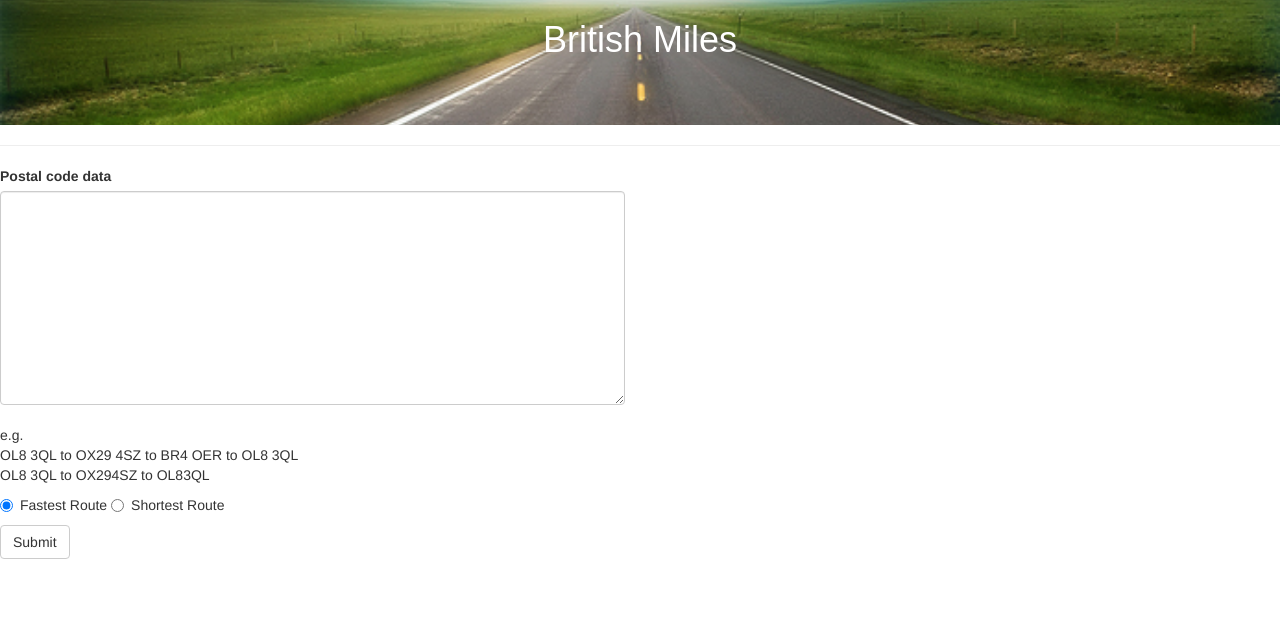
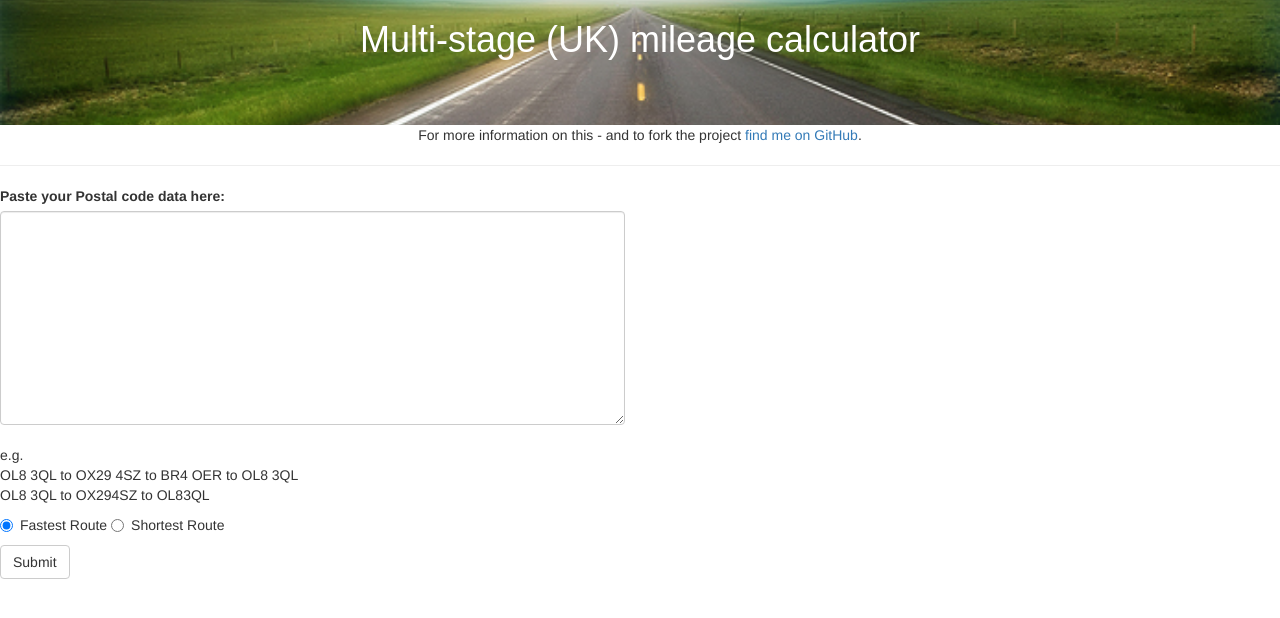
Before and after one commit to AceCentre/MileageCalculator, a Flask app: page / in a window 1280 px wide. Shown: the top 618 px of the page. Run offline with Flask 2, Linux system fonts and the light colour scheme; some libraries are stand-ins or nearby versions.

Commit message:
small changes to note github repo

```diff
--- a/templates/index.html
+++ b/templates/index.html
@@ -24,13 +24,17 @@ header {
 {% block content %}
 
   <header>
-          <h1 class="text-center" id="logo"> British Miles </h1>
+          <h1 class="text-center" id="logo">Multi-stage (UK) mileage calculator </h1>
   </header>
+  <p align='center'>
+For more information on this - and to fork the project <a href="https://github.com/ACECentre/MileageCalculator/#README">find me on GitHub</a>.
+</p>
+
 <hr>
 <div class="row">
       <div class="col-sm-6">
           <form action="/save" method="post" class="form" role="form">
-          <div class="form-group "><label class="control-label" for="postal_code_data">Postal code data</label>
+          <div class="form-group "><label class="control-label" for="postal_code_data">Paste your Postal code data here:</label>
           <textarea class="form-control" rows=10 id="postal_code_data" name="postal_code_data">{{postal_code_data}}</textarea> <br />
           e.g. <br />
           OL8 3QL to OX29 4SZ to BR4 OER to OL8 3QL <br />
@@ -81,5 +85,6 @@ header {
   </form>
   </div>
 
+
 {% endif %}
 {% endblock %}
```
